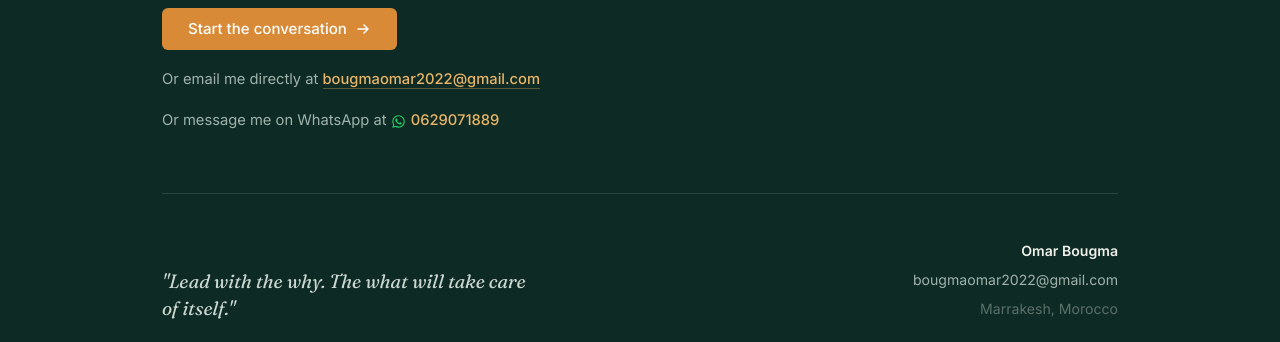
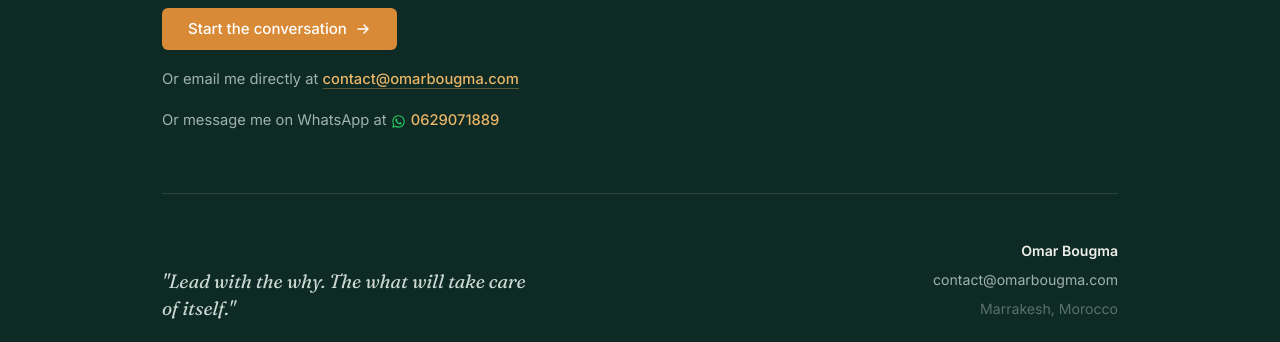
Before and after one commit to bougmaomar/OmarPortfolio, a Nuxt app: page / in a window 1280 px wide. Shown: the part 6241-6583 px from the top of the page. Built offline with nearby package versions, Linux system fonts and the light colour scheme.

Commit message:
hid section ith my image and updated some values

```diff
--- a/BRIEF.html
+++ b/BRIEF.html
@@ -330,7 +330,7 @@
       <p class="note">Lead with the why on calls. Lead with clarity on the page.</p>
       <div class="contact">
         <b>Omar Bougma</b><br>
-        <a href="mailto:bougmaomar2022@gmail.com">bougmaomar2022@gmail.com</a> · <a href="https://wa.me/212629071889">0629071889 (WhatsApp)</a><br>
+        <a href="mailto:contact@omarbougma.com">contact@omarbougma.com</a> · <a href="https://wa.me/212629071889">0629071889 (WhatsApp)</a><br>
         Marrakesh, Morocco
       </div>
     </div>
--- a/app/components/ContactSection.vue
+++ b/app/components/ContactSection.vue
@@ -4,7 +4,7 @@ const { t } = useI18n()
 const questions = computed(() =>
   [0, 1, 2].map(i => t(`contact.questions[${i}]`))
 )
-const EMAIL = 'bougmaomar2022@gmail.com'
+const EMAIL = 'contact@omarbougma.com'
 const PHONE = '0629071889'
 const WHATSAPP = '212629071889'
 </script>
--- a/app/pages/index.vue
+++ b/app/pages/index.vue
@@ -18,7 +18,7 @@ const jsonLd = computed(() => ({
   name: 'Omar Bougma',
   jobTitle: 'Software Developer',
   url: siteUrl + '/',
-  email: 'mailto:bougmaomar2022@gmail.com',
+  email: 'mailto:contact@omarbougma.com',
   telephone: '+212629071889',
   address: { '@type': 'PostalAddress', addressLocality: 'Marrakesh', addressCountry: 'MA' },
   areaServed: { '@type': 'Country', name: 'Morocco' },
```
